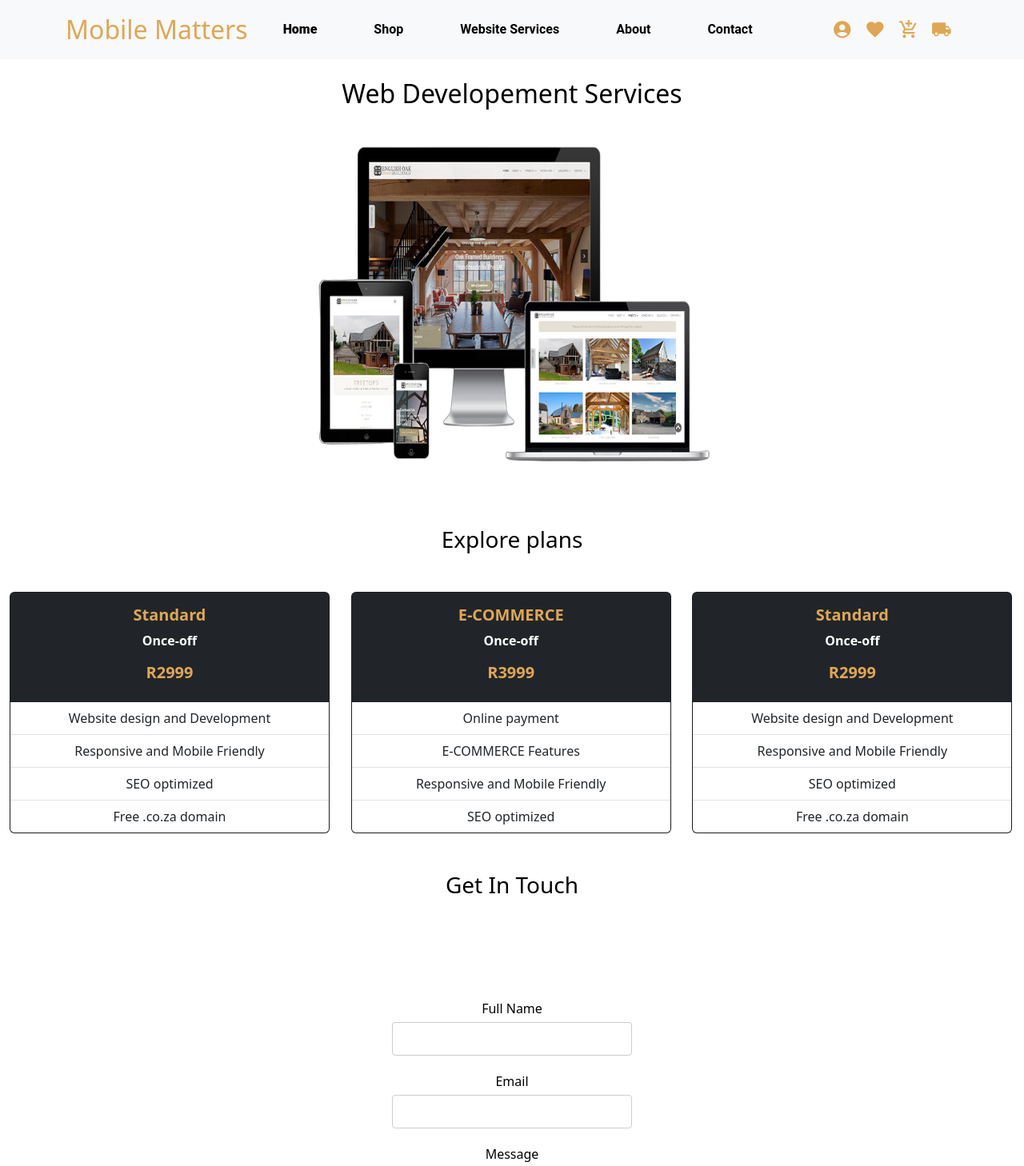
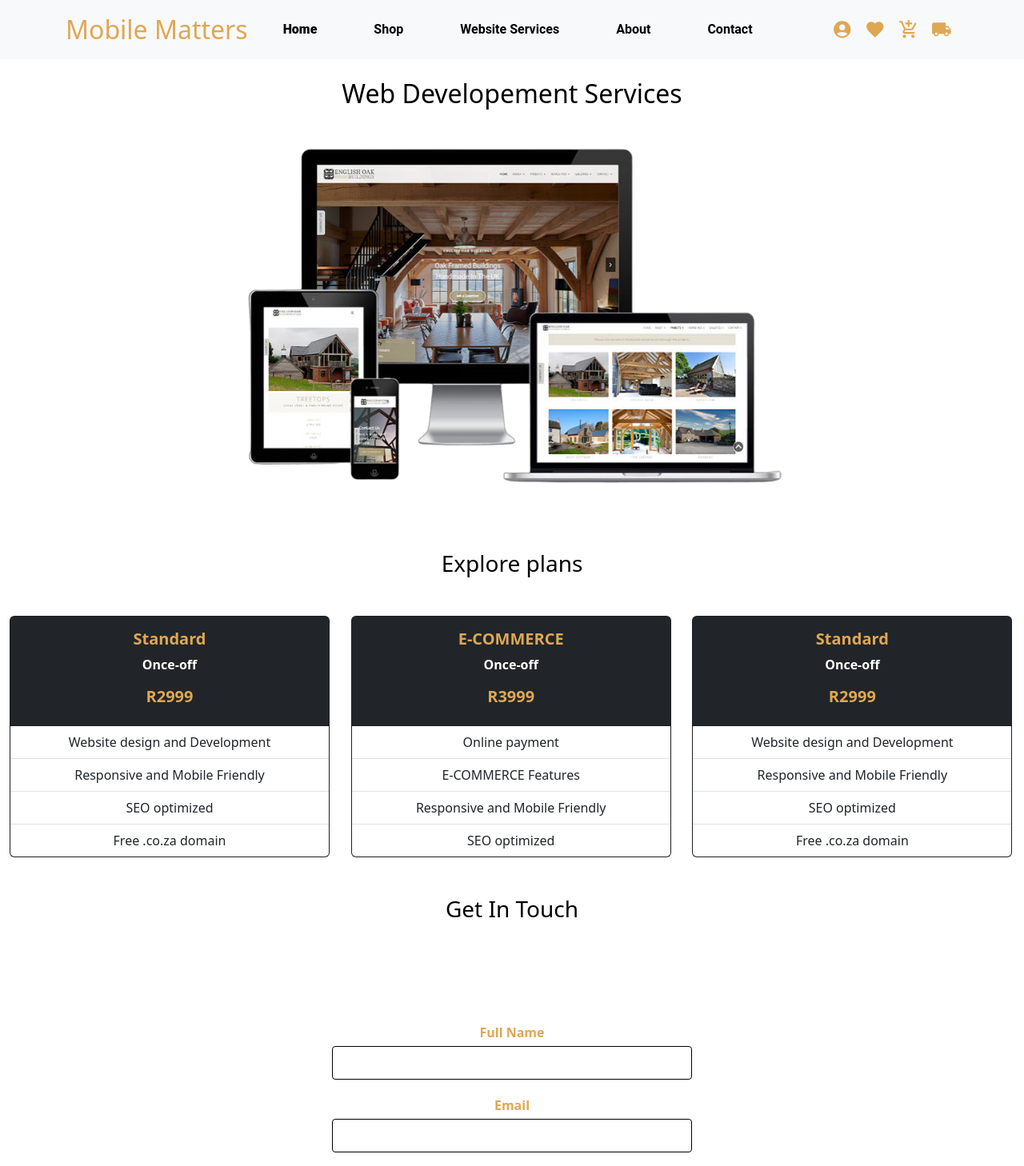
Before and after one commit to HlobisileLukhele/mobile-matters-ecommerce-site, a React (Create React App) app: page /Services in a window 1280 px wide. Shown: the top 1458 px of the page at 80% size. Built offline with nearby package versions, Linux system fonts and the light colour scheme.

Commit message:
increased  form input width, styled the landigng page

```diff
--- a/src/App.css
+++ b/src/App.css
@@ -137,7 +137,7 @@
 }
 
 .contact-form {
-  width: 300px; /* Adjust the width as needed */
+  width: 450px;
 }
 
 .form-group {
@@ -145,8 +145,10 @@
 }
 
 label {
-  display: block;
   margin-bottom: 5px;
+  color:rgb(223, 167, 83) !important;
+  font-weight:bold;
+  align-items: right !important;
 }
 
 input[type="text"],
@@ -154,7 +156,7 @@ input[type="email"],
 textarea {
   width: 100%;
   padding: 8px;
-  border: 1px solid #ccc;
+  border: 1px solid black;
   border-radius: 4px;
   box-sizing: border-box;
 }
@@ -194,8 +196,24 @@ text-align: center;
 }
 
 .landing-page {
-  height:490px !important;
-  width:550px !important;
+  height:520px !important;
+  width:700px !important;
   display: block;
   margin: 0 auto;
 }
+/* for mobile screen */
+
+.landing-page {
+  height:520px !important;
+  width:750px !important;
+  display: block;
+  margin: 0 auto;
+}
+
+@media only screen and (max-width: 600px) {
+  .col-sm {
+    align-items: center !important;
+    display:block !important;
+    margin:0 auto !important;
+  }
+}
```
